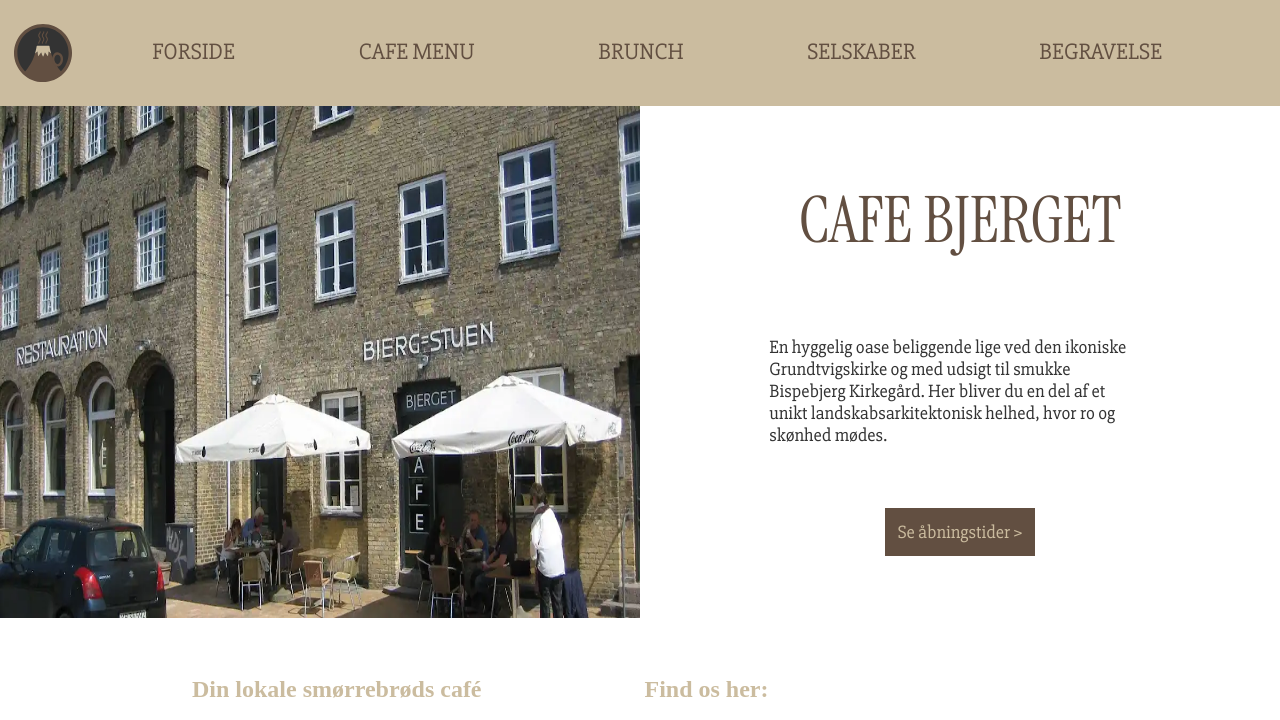
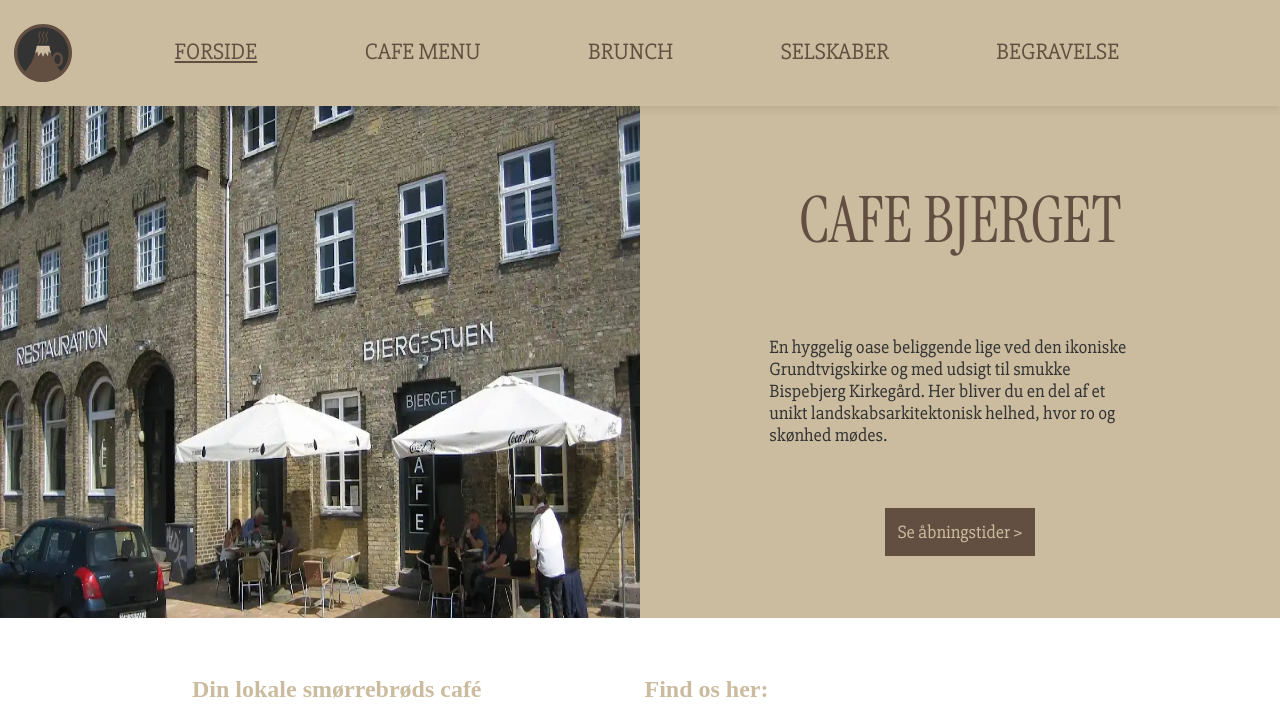
Before and after one commit to stinkjunk/virksomhedssite, a plain HTML site: page index.html in a window 1280 px wide. Shown: the top 720 px of the page. Drawn offline with Linux system fonts and the light colour scheme; grey boxes are pictures that could not be loaded; a web font is replaced by a local one.

Commit message:
header + burger udviklet

```diff
--- a/css/forside.css
+++ b/css/forside.css
@@ -110,7 +110,7 @@ iframe#gmap_canvas {
     aspect-ratio: 5 / 2;
   }
   .herobox {
-    background-color: var(--primary);
+    background-color: var(--secondary);
     margin: 0;
     height: 100%;
     gap: 0;
--- a/css/global.css
+++ b/css/global.css
@@ -3,6 +3,19 @@
   font-weight: 400;
   font-style: normal;
 }
+
+
+
+header{
+  filter: drop-shadow(0px 5px 3px #00000011);
+  position: sticky;
+  top: 0;
+
+
+  z-index: 1;
+}
+
+
 
 .instrument-serif-regular {
   font-family: "Instrument Serif", serif;
@@ -214,28 +227,43 @@ nav.active .menu {
   /*Viser menuen frem når den er aktiv.*/
 }
 ul.menu {
+  display: flex;
   position: absolute;
+  top: 0;
   line-height: 140%;
+  height: 90vh;
+  z-index: -2;
+
 
   overflow-y: auto;
   scrollbar-width: none;
   right: -100%;
   /*Sætter menuen 100% over til højre
   når den ikke er i brug (Skjuler den)*/
-  margin-top: 25vh;
+  margin-top: 0;
 
-  width: auto;
+
+
+  width: 30vw;
   transition: right 0.5s ease;
   background-color: var(--primary);
   padding: 2%;
-  border-radius: 10px 0 0 10px;
-  border-style: solid;
-  border-width: 1px;
-  border-color: var(--sjettefarve);
+  padding-top: 80px;
+
+
+  flex-direction: column;
+  justify-content: space-evenly;
+
 }
-ul.menu > li {
-  margin: 2%;
+
+ul.menu > li{
+  padding: 0;
+  margin: 0;
+  flex-grow: 1;
+  text-align: right;
+  padding-right: 5vw;
 }
+
 
 .burger {
   width: 30px;
@@ -256,6 +284,10 @@ img.noimg {
 }
 /*Slet mig .noimg fra <img> når billederne er linket*/
 
+.currentpage{
+  text-decoration: underline;
+}
+
 .splitter {
   height: 2px;
   width: 100%;
@@ -275,7 +307,12 @@ img.noimg {
     align-items: center;
   }
   ul.menu {
+    padding-top: 0;
+    height: auto;
+    z-index: 1;
     flex-grow: 1;
+    flex-direction: row;
+
     justify-content: space-between;
     position: relative;
     line-height: 140%;
@@ -294,7 +331,6 @@ img.noimg {
   }
   ul.menu li > a:hover {
     font-size: 130%;
-    text-decoration: underline;
   }
   a#logo {
     transition: 0.15s ease-in-out;
--- a/index.html
+++ b/index.html
@@ -26,7 +26,7 @@
       <nav>
         <ul class="menu">
           <li>
-            <a href="index.html">Forside</a>
+            <a href="index.html" class="currentpage">Forside</a>
           </li>
           <li>
             <a href="menu.html">Cafe menu</a>
@@ -40,9 +40,9 @@
           <li>
             <a href="begravelse.html">Begravelse</a>
           </li>
-          <li class="burgerwarning">
+          <!-- <li class="burgerwarning">
             <p>(Burger menu<br />er stadig under konstruktion!)</p>
-          </li>
+          </li> -->
         </ul>
         <div class="burger">
           <div class="line"></div>
```
Also changed, not shown: begravelse.html (+3 -3 lines), brunch.html (+3 -3 lines), menu.html (+3 -3 lines), selskaber.html (+3 -3 lines).
